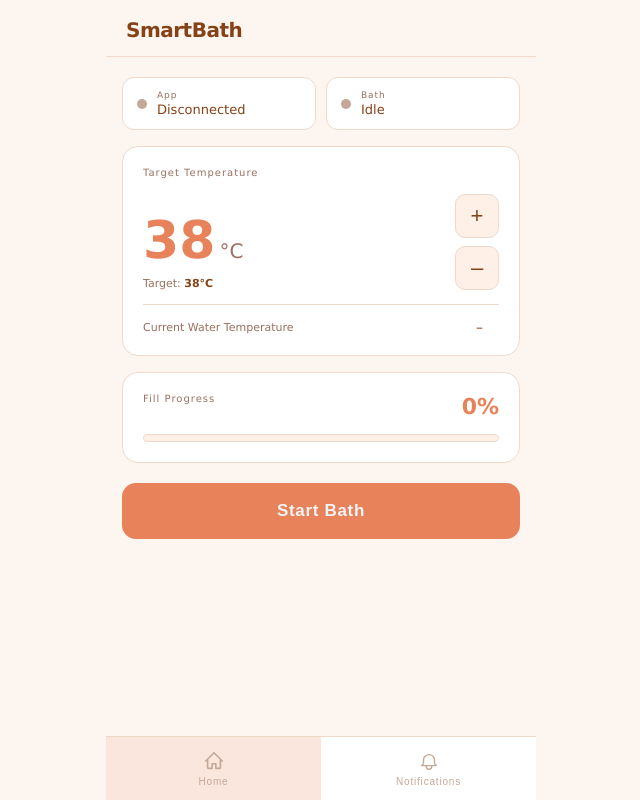
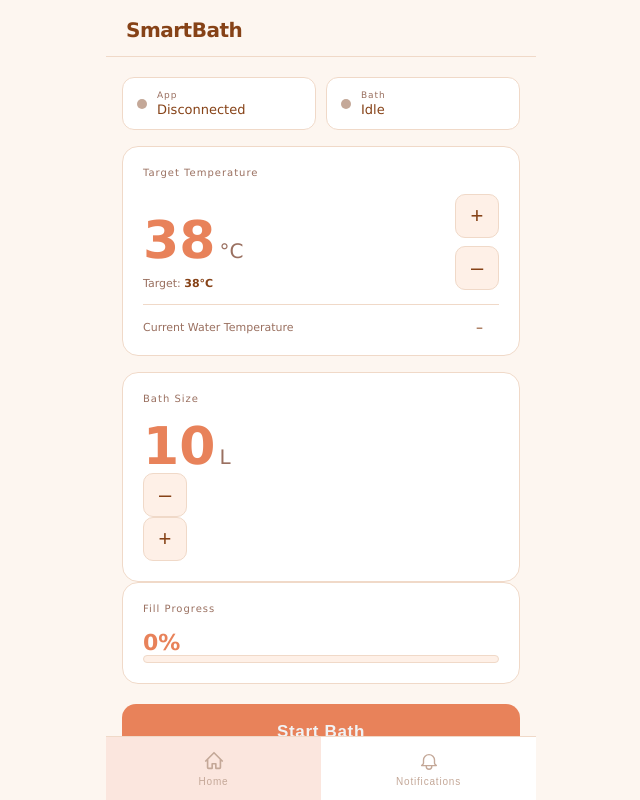
Before and after one commit to nerkl0/SIT210, a plain HTML site: page 11.1/client/index.html in a window 1280 px wide. Shown: the whole page, without its empty margins (319-959 px from the left). Drawn offline with Linux system fonts and the light colour scheme; a script that the page names is missing.

Commit message:
adding bath size logic

```diff
--- a/11.1/client/index.html
+++ b/11.1/client/index.html
@@ -56,15 +56,29 @@
       </div>
     </div>
 
-    <!-- PROGRESS  -->
-    <div class="progress-card">
-      <div class="progress-wrap">
+    <!-- BATH SIZE + PROGRESS -->
+    <div class="two-col-row">
+
+      <div class="temp-card">
+        <div class="card-title">Bath Size</div>
+        <div class="temp-display">
+          <div class="temp-value" id="size-display">10</div>
+          <div class="temp-unit">L</div>
+        </div>
+        <div class="size-btn-row">
+          <button class="temp-btn" id="btn-size-down">–</button>
+          <button class="temp-btn" id="btn-size-up">+</button>
+        </div>
+      </div>
+
+      <div class="progress-card">
         <div class="card-title">Fill Progress</div>
         <div class="progress-percent" id="progress-percent">0%</div>
+        <div class="progress-track">
+          <div class="progress-fill" id="progress-fill" style="width:0%"></div>
+        </div>
       </div>
-      <div class="progress-track">
-        <div class="progress-fill" id="progress-fill" style="width:0%"></div>
-      </div>
+
     </div>
 
     <!-- START BUTTON -->
@@ -93,11 +107,11 @@
 
 <!-- NAVIGATION -->
 <nav>
-  <button class="nav-btn active" data-tab="home" onclick="switchTab('home', this)">
+  <button class="nav-btn active" data-tab="home">
     <img class="nav-icon" src="./assets/home.svg" alt="Home">
     Home
   </button>
-  <button class="nav-btn" data-tab="notif" onclick="switchTab('notif', this)">
+  <button class="nav-btn" data-tab="notif">
     <img class="nav-icon" src="./assets/bell.svg" alt="Notifications">
     <span class="nav-new" id="notif-new"></span>
     Notifications
```
